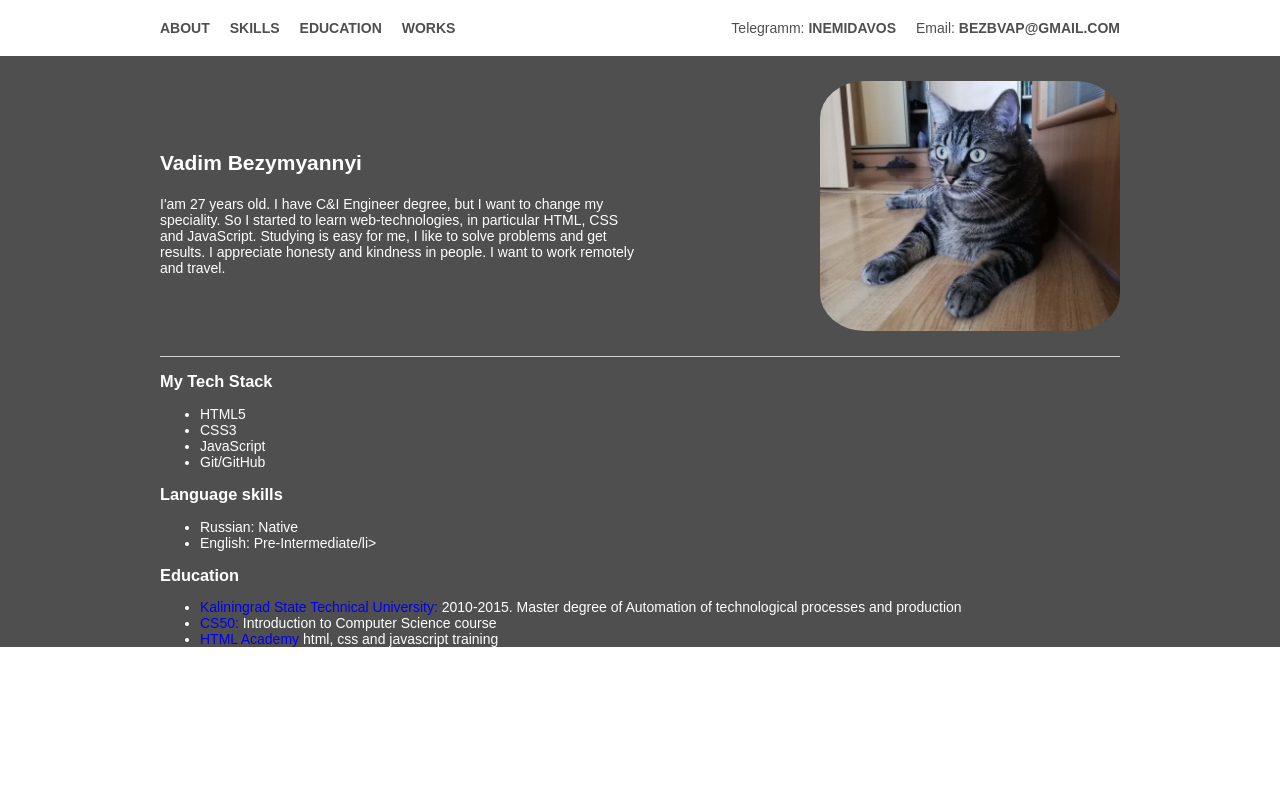
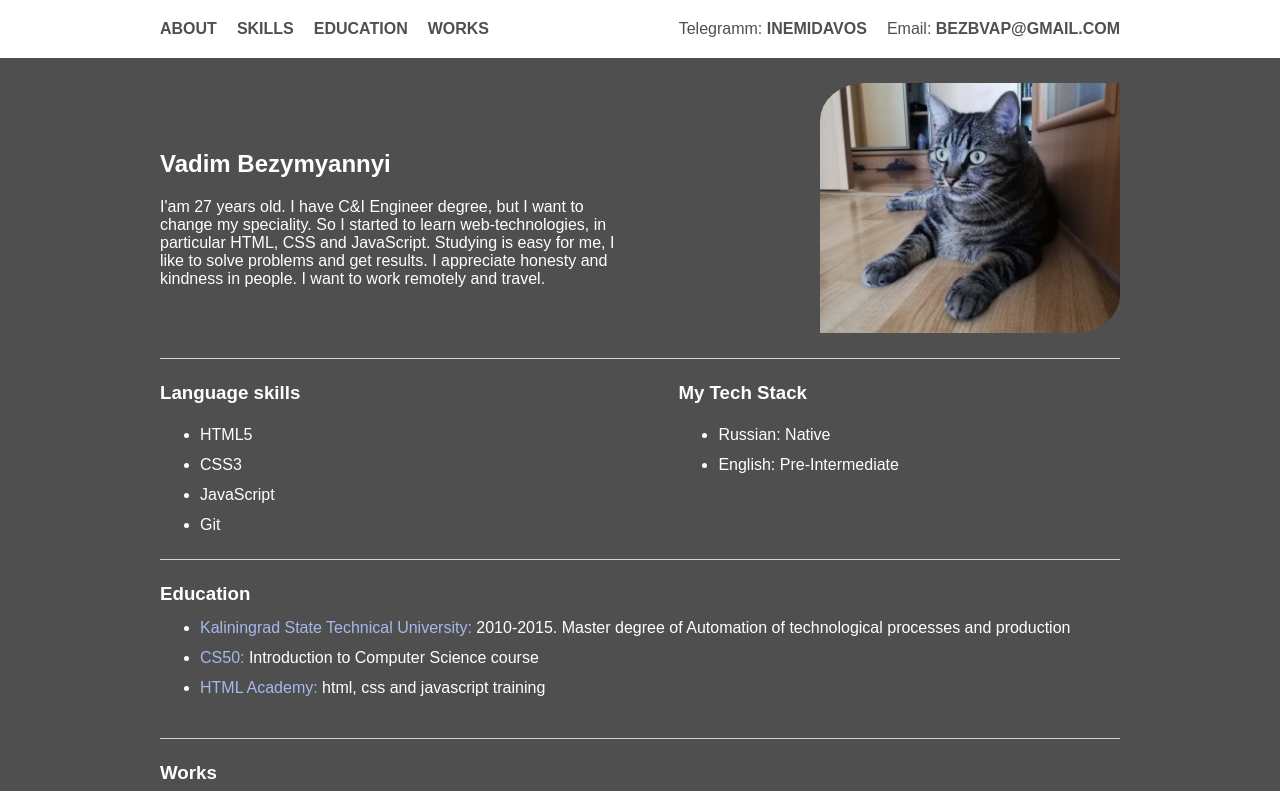
Before and after one commit to Vadosdavos/my-CV, a plain HTML site: page index.html in a window 1280 px wide. Shown: the top 791 px of the page. Drawn offline with Linux system fonts and the light colour scheme.

Commit message:
feat: add works and footer

```diff
--- a/index.html
+++ b/index.html
@@ -33,18 +33,18 @@
             </div>
         </section>
         <section class="skills" id="skills">
-            <div class="container">
+            <div class="container grid-wrapper">
                 <h3 class="title">My Tech Stack</h3>
                 <ul class="skills-list">
                     <li class="skills-item">HTML5</li>
                     <li class="skills-item">CSS3</li>
                     <li class="skills-item">JavaScript</li>
-                    <li class="skills-item">Git/GitHub</li>
+                    <li class="skills-item">Git</li>
                 </ul>
                 <h3 class="title">Language skills</h3>
                 <ul class="skills-list">
                     <li class="skills-item">Russian: Native</li>
-                    <li class="skills-item">English: Pre-Intermediate/li>
+                    <li class="skills-item">English: Pre-Intermediate</li>
                 </ul>
             </div>
         </section>
@@ -54,19 +54,34 @@
                 <ul class="education-list">
                     <li class="education-item"><a href="https://www.klgtu.ru/en/">Kaliningrad State Technical University:</a> 2010-2015. Master degree of Automation of technological processes and production</li>
                     <li class="education-item"><a href="https://cs50.harvard.edu/">CS50:</a> Introduction to Computer Science course</li>
-                    <li class="education-item"><a href="https://htmlacademy.ru/">HTML Academy</a> html, css and javascript training</li>
+                    <li class="education-item"><a href="https://htmlacademy.ru/">HTML Academy:</a> html, css and javascript training</li>
                 </ul>
             </div>
         </section>
         <section class="works" id="works">
             <div class="container">
-
+                <h3 class="title">Works</h3>
+                <ul class="works-list">
+                    <li class="works-item"><figure class="figure-field">
+                        <figcaption class="work-item-title"><a href="https://github.com/Vadosdavos/virtual-piano">Virtual piano for RSschool</a></figcaption>
+                        <img src="images/virtual-piano.jpg" width="600" alt="Virtual piano prev">
+                    </figure></li>
+                    <li class="works-item">
+                        <figure class="figure-field">
+                            <figcaption class="work-item-title"><a href="https://github.com/Vadosdavos/Online-zoo">Online zoo landing for RSschool</a></figcaption>
+                            <img src="images/online-zoo.jpg" width="600" alt="Online zoo prev">
+                        </figure>
+                    </li>
+                </ul>
             </div>
         </section>
     </main>
     <footer class="page-footer">
         <div class="container">
-
+            <ul class="copyright">
+                <li class="copyright-item"><a href="https://github.com/Vadosdavos">@Vadosdavos</a>, 2021</li>
+                <li class="copyright-item"><a href="https://rs.school/js/"><img src="images/rs_school_js.svg" width="85" alt="RSschool logo"></a></li>
+            </ul>
         </div>
     </footer>
 </body>
--- a/style.css
+++ b/style.css
@@ -5,8 +5,8 @@ body {
   margin: 0;
   padding: 0;
   font-family: "Arial", sans-serif;
-  font-size: 14px;
-  line-height: 16px;
+  font-size: 16px;
+  line-height: 18px;
   color: #ffffff;
   font-weight: 400;
 }
@@ -23,37 +23,46 @@ a {
 }
 main {
   background-color: #4f4f4f;
+  padding-bottom: 25px;
 }
-.page-header {
-  color: #4f4f4f;
+.page-header,
+.page-footer {
   padding: 20px 0;
 }
-.header-navigation {
+.header-navigation,
+.copyright {
   display: flex;
   justify-content: space-between;
 }
 .header-navigation-list,
-.contacts-list {
+.contacts-list,
+.copyright {
   display: flex;
   margin: 0;
   padding: 0;
   list-style: none;
+  flex-wrap: wrap;
+  align-items: center;
 }
 .header-navigation-item,
-.contacts-list-item {
+.contacts-list-item,
+.copyright-item {
   padding: 0;
   margin: 0;
   margin-right: 20px;
+  color: #4f4f4f;
 }
 .contacts-list-item:last-child {
   margin-right: 0;
 }
-.page-header a {
+.page-header a,
+.copyright-item a {
   color: #4f4f4f;
   font-weight: 600;
   text-transform: uppercase;
 }
-.page-header a:hover {
+.page-header a:hover,
+.education-item a:hover {
   text-decoration: underline;
 }
 .grid-wrapper {
@@ -61,7 +70,7 @@ main {
   padding-bottom: 25px;
   padding-top: 25px;
   display: grid;
-  grid-template-columns: 480px 480px;
+  grid-template-columns: 50% 50%;
   grid-template-rows: 90px 160px;
   grid-template-areas:
     "title img"
@@ -81,6 +90,56 @@ main {
 }
 .cv-avatar {
   grid-area: img;
-  border-radius: 15%;
+  border-radius: 15% 0;
   justify-self: end;
 }
+.skills .grid-wrapper {
+  grid-template-columns: 54% 46%;
+  grid-template-rows: 30px 120px;
+  grid-template-areas:
+    "title title2"
+    "text text2";
+}
+.title {
+  grid-area: title;
+  margin: 0;
+  padding: 0;
+}
+.skills-list {
+  grid-area: text;
+  margin: 0;
+}
+.title:nth-child(1) {
+  grid-area: title2;
+}
+.skills-list:last-child {
+  grid-area: text2;
+}
+.education .container {
+  padding: 25px 0;
+  border-bottom: 1px solid #d3d1d1;
+}
+.works {
+  padding-top: 25px;
+}
+.works-list {
+  margin: 0;
+  padding-bottom: 0;
+}
+.skills-item,
+.education-item,
+.works-item {
+  margin-top: 12px;
+}
+.education-item a,
+.works-item a {
+  color: #a6b9eb;
+  text-decoration: none;
+}
+.work-item-title {
+  margin-bottom: 10px;
+}
+.figure-field {
+  margin: 0;
+  padding: 0;
+}
```
Also changed, not shown: images/online-zoo.jpg (added), images/rs_school_js.svg (added), images/virtual-piano.jpg (added).
